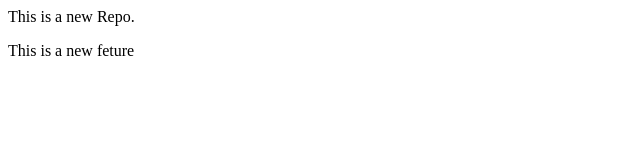
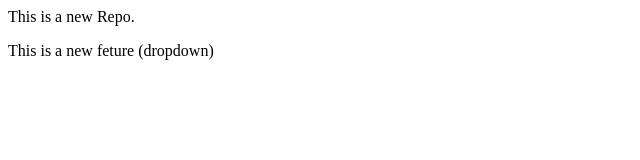
Before and after one commit to amit-mndal/localrepo, a plain HTML site: page index.html in a window 1280 px wide. Shown: the full height of the page, 0-640 px from the left. Drawn offline with Linux system fonts and the light colour scheme.

```diff
--- a/index.html
+++ b/index.html
@@ -1,2 +1,2 @@
 <p>This is a new Repo.</p>
-<p>This is a new feture</p>
+<p>This is a new feture (dropdown)</p>
```
